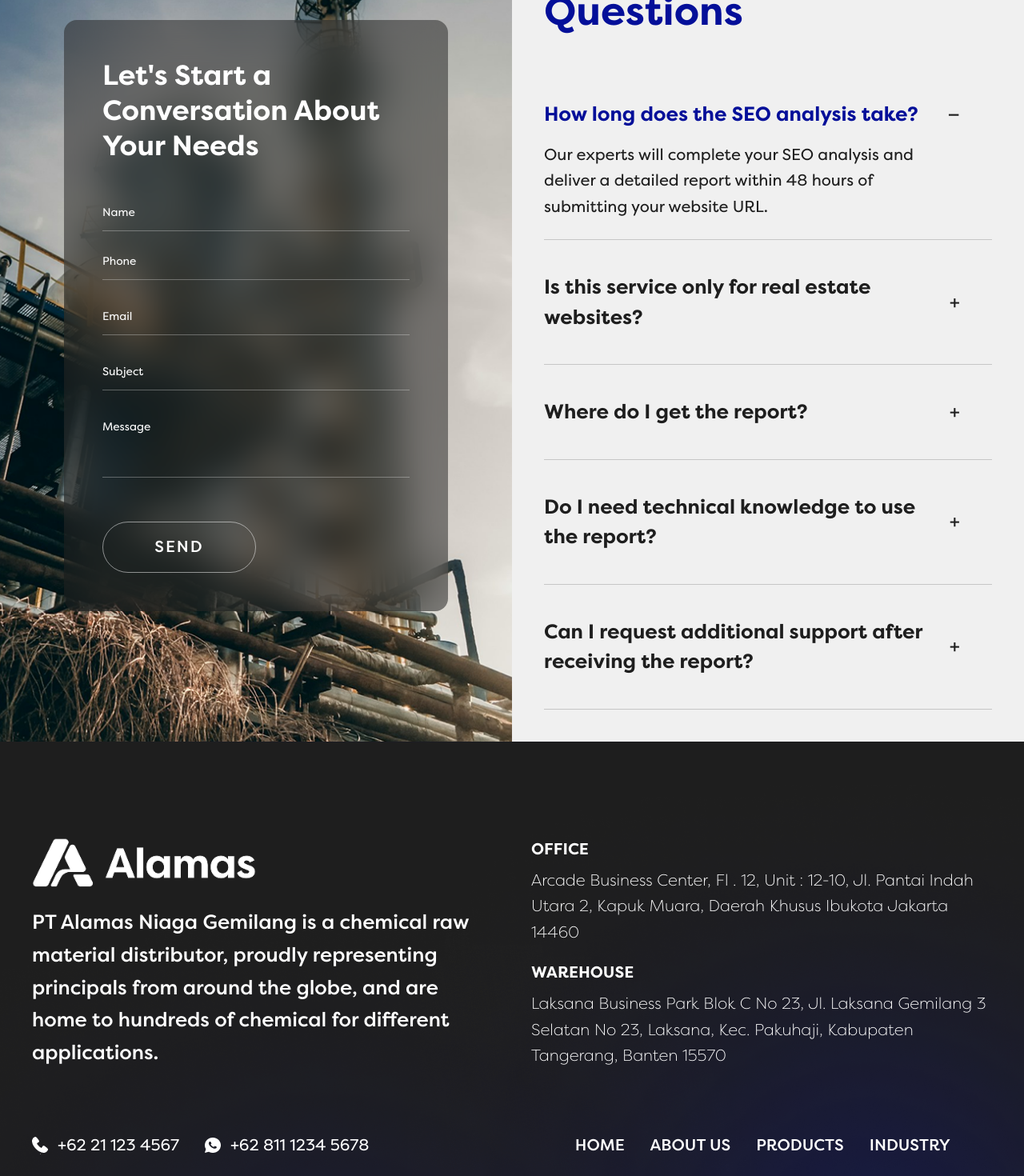
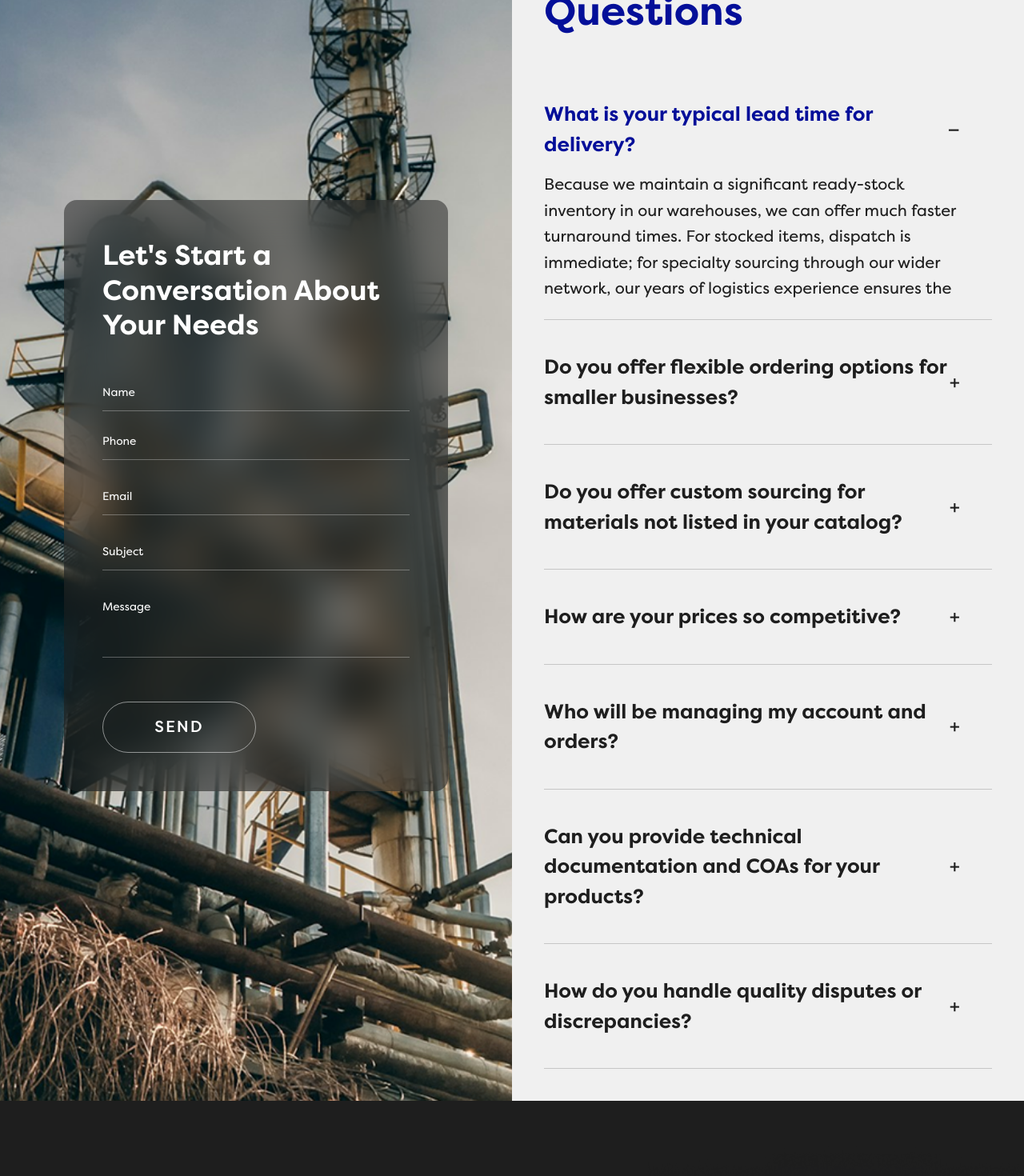
Before and after one commit to rendiero25/alamas-backend, a React (Vite) app: page /about-us in a window 1280 px wide. Shown: the part 2900-4370 px from the top of the page at 80% size. Built offline with nearby package versions, Linux system fonts and the light colour scheme.

Commit message:
edit copywriting

```diff
--- a/src/components/ChemicalSolutionsSection.jsx
+++ b/src/components/ChemicalSolutionsSection.jsx
@@ -54,7 +54,7 @@ const ChemicalSolutionsSection = () => {
                     <h2 className="text-3xl md:text-[50px] font-normal text-black w-full leading-tight">
                         Chemical Solutions for Your Business.<br />
                         <span className="text-primary font-bold text-[50px]">
-                            Committed to support machine parts and equipment
+                            From general chemicals to specialty chemicals, we have it all
                         </span>
                     </h2>
                 </motion.div>
@@ -87,14 +87,25 @@ const ChemicalSolutionsSection = () => {
                             <div>
                                 <h3 className="font-bold text-[25px] mb-3">{product.name}</h3>
                                 <div className="flex flex-wrap gap-4">
-                                    {product.industries.map((ind, iIndex) => (
-                                        <span
-                                            key={iIndex}
-                                            className="text-black text-[16px] font-normal bg-[#D2D3CD]/25 px-4 py-2 rounded-full border border-[#999996]/50"
-                                        >
-                                            {ind}
-                                        </span>
-                                    ))}
+                                    {product.industries.map((ind, iIndex) => {
+                                        const industryColors = {
+                                            "Food Ingredients": "#009F6F",
+                                            "Paint and Coatings": "#026DD6",
+                                            "Home and Personal Care": "#E107CB",
+                                            "Polyurethane Foam": "#E14640",
+                                            "Cigarettes and Vape": "#333333"
+                                        };
+                                        const color = industryColors[ind] || '#000000';
+                                        return (
+                                            <span
+                                                key={iIndex}
+                                                className="text-[16px] font-normal bg-[#D2D3CD]/25 px-4 py-2 rounded-full border"
+                                                style={{ color: color, borderColor: color }}
+                                            >
+                                                {ind}
+                                            </span>
+                                        );
+                                    })}
                                 </div>
                             </div>
                         </motion.div>
--- a/src/components/ContactFAQSection.jsx
+++ b/src/components/ContactFAQSection.jsx
@@ -31,25 +31,33 @@ const ContactFAQSection = () => {
 
     const faqs = [
         {
-            q: 'How long does the SEO analysis take?',
-            a: 'Our experts will complete your SEO analysis and deliver a detailed report within 48 hours of submitting your website URL.'
+            q: 'What is your typical lead time for delivery?',
+            a: 'Because we maintain a significant ready-stock inventory in our warehouses, we can offer much faster turnaround times. For stocked items, dispatch is immediate; for specialty sourcing through our wider network, our years of logistics experience ensures the most efficient route to your facility.'
         },
         {
-            q: 'Is this service only for real estate websites?',
-            a: 'No, our service is available for all types of websites, including e-commerce, education, and healthcare.'
+            q: 'Do you offer flexible ordering options for smaller businesses?',
+            a: 'Yes. One of our core advantages is supporting businesses of all sizes through Low Minimum Order Quantities (MOQs). We understand that not every project requires a big quantity of certain items, so we provide the flexibility to order exactly what you need without the burden of excessive overhead. Some of our products MOQ are 100 grams !!'
         },
         {
-            q: 'Where do I get the report?',
-            a: 'Alamas is a team of specialists and partners dedicated to delivering quality chemicals and reliable solutions for your business'
+            q: 'Do you offer custom sourcing for materials not listed in your catalog?',
+            a: 'Absolutely. Our sourcing capability is not limited to our current inventory. If you require a specific chemical or a customized grade of raw material, our extended sourcing network allows us to locate hard-to-find chemicals and specialty raw materials that are not available through standard channels. If it’s on the market, we have the connections to find it for you.'
         },
         {
-            q: 'Do I need technical knowledge to use the report?',
-            a: 'With the experience of serving hundreds of satisfied customer, PT Alamas Niaga Gemilang strive to be your ultimate partner in success.'
+            q: 'How are your prices so competitive?',
+            a: 'We provide first-hand pricing by bridging the gap between global manufacturers and your facility. By eliminating unnecessary middlemen and leveraging our long-standing direct relationships with factories, we pass the cost savings directly to you.'
         },
         {
-            q: 'Can I request additional support after receiving the report?',
-            a: 'PT Alamas Niaga Gemilang is a chemical raw material distributor, proudly representing principals from around the globe, and are home to hundreds of chemical for different applications.'
-        }
+            q: 'Who will be managing my account and orders?',
+            a: 'Your account will be handled by personnel with 10+ years of technical experience in chemical distribution. You aren’t just getting a salesperson; you are getting a partner who understands the technical specifications, safety requirements, and supply chain nuances of raw material trading'
+        },
+        {
+            q: 'Can you provide technical documentation and COAs for your products?',
+            a: 'Transparency is central to our "original goods" guarantee. Every batch we distribute is accompanied by a Certificate of Analysis (COA) and necessary Material Safety Data Sheets (MSDS). We ensure that the technical specifications delivered to your facility perfectly match the manufacturer’s original standards.'
+        },
+        {
+            q: 'How do you handle quality disputes or discrepancies?',
+            a: 'Because we prioritize long-term partnerships, we stand firmly behind the integrity of our goods. Our years of experienced personnel follow a rigorous quality-control protocol. In the rare event of a discrepancy, we provide rapid technical support and a transparent resolution process to ensure your production remains uninterrupted.'
+        },
     ];
 
     return (
--- a/src/components/Header.jsx
+++ b/src/components/Header.jsx
@@ -1,6 +1,6 @@
 import React, { useState } from 'react';
 import { Link, useLocation, useNavigate } from 'react-router-dom';
-import { HiMenu, HiX } from 'react-icons/hi';
+import { HiMenuAlt1, HiX } from 'react-icons/hi';
 import { motion, AnimatePresence } from 'motion/react';
 
 import Logo from '../assets/header/logoalamas.png';
@@ -84,7 +84,7 @@ const Header = () => {
                         onClick={() => setIsMenuOpen(!isMenuOpen)}
                         className="text-3xl text-black hover:text-primary transition-colors focus:outline-none"
                     >
-                        {isMenuOpen ? <HiX /> : <HiMenu />}
+                        {isMenuOpen ? <HiX /> : <HiMenuAlt1 />}
                     </button>
                 </div>
             </div>
--- a/src/components/Hero.jsx
+++ b/src/components/Hero.jsx
@@ -94,7 +94,7 @@ const Hero = () => {
                 {/* Dark Overlay for better text readability */}
                 <div className="absolute inset-0"></div>
 
-                <div className="container mx-auto px-10 xl:px-15 2xl:px-0 relative z-10 w-full">
+                <div className="container mx-auto px-10 xl:px-15 2xl:px-10 relative z-10 w-full">
                     <div className="max-w-5xl 2xl:-ml-10">
                         <motion.p
                             initial={{ opacity: 0, y: 30 }}
@@ -108,9 +108,9 @@ const Hero = () => {
                             initial={{ opacity: 0, y: 30 }}
                             animate={{ opacity: 1, y: 0 }}
                             transition={{ duration: 0.8, delay: 0.4 }}
-                            className="text-white text-4xl md:text-[80px] font-extrabold leading-tight mb-8"
+                            className="text-white text-4xl md:text-[80px] font-extrabold leading-tight mb-8 uppercase"
                         >
-                            CHEMICAL DISTRIBUTOR <br /> COMPANY
+                            raw material distributor <br /> company
                         </motion.h1>
                         <motion.p
                             initial={{ opacity: 0, y: 30 }}
@@ -118,9 +118,8 @@ const Hero = () => {
                             transition={{ duration: 0.8, delay: 0.6 }}
                             className="text-white text-base md:text-[25px] font-medium leading-relaxed mb-10 max-w-5xl"
                         >
-                            At our core, we believe that providing a trusted and seamless chemical
-                            distribution service is the key to unlocking new possibilities for innovation,
-                            ultimately driving long-term success and robust business growth.
+                            Access to decades of expertise and expansive supply network. We bridge the gap between global
+                            manufacturers and your facility with first-hand pricing and a zero-compromise approach to quality.
                         </motion.p>
 
                         <motion.a
--- a/src/components/IndustryList.jsx
+++ b/src/components/IndustryList.jsx
@@ -9,9 +9,9 @@ import { Link } from "react-router-dom";
 const IndustryList = () => {
     const industries = [
         {
-            slug: "polyurethanes",
+            slug: "polyurethane-foam",
             bg: Industry1Bg,
-            title: "Polyurethane",
+            title: "Polyurethane Foam",
             heading: "Elevating Polyurethanes & Hygiene Standards with Premium Materials",
             desc: "We supply essential raw materials for polyurethane and hygiene applications, ensuring product safety, performance, and quality. With innovation at the core, we help our partners deliver effective and reliable solutions to the market.",
         },
--- a/src/components/ProductList.jsx
+++ b/src/components/ProductList.jsx
@@ -167,7 +167,7 @@ const ProductList = () => {
                                             hidden: { opacity: 0, y: 20 },
                                             visible: { opacity: 1, y: 0 }
                                         }}
-                                        className="border border-black p-6 rounded-2xl flex flex-col justify-between hover:shadow-lg transition-all bg-white group hover:-translate-y-1"
+                                        className="border border-black/25 p-6 rounded-2xl flex flex-col justify-between hover:shadow-lg transition-all bg-white group hover:-translate-y-1"
                                     >
                                         <div>
                                             <h4 className="font-bold text-[20px] mb-4 h-12 overflow-hidden leading-tight group-hover:text-primary">
@@ -175,11 +175,27 @@ const ProductList = () => {
                                             </h4>
 
                                             <div className="flex flex-wrap gap-2">
-                                                {product.industries.map((ind, iIdx) => (
-                                                    <span key={iIdx} className="text-[12px] font-normal bg-[#D2D3CD]/25 border border-[#999996] px-3 py-1 rounded-full text-black whitespace-nowrap">
-                                                        {ind}
-                                                    </span>
-                                                ))}
+                                                {product.industries.map((ind, iIdx) => {
+                                                    const industryColors = {
+                                                        "Food Ingredients": "#009F6F",
+                                                        "Paint and Coatings": "#026DD6",
+                                                        "Home and Personal Care": "#E107CB",
+                                                        "Polyurethane Foam": "#E14640",
+                                                        "Cigarettes and Vape": "#333333"
+                                                    };
+
+                                                    const color = industryColors[ind] || "#000000";
+
+                                                    return (
+                                                        <span
+                                                            key={iIdx}
+                                                            className="text-[12px] font-normal bg-[#D2D3CD]/25 border px-3 py-1 rounded-full whitespace-nowrap"
+                                                            style={{ color: color, borderColor: color }}
+                                                        >
+                                                            {ind}
+                                                        </span>
+                                                    );
+                                                })}
                                             </div>
                                         </div>
                                     </motion.div>
--- a/src/data/products.json
+++ b/src/data/products.json
@@ -87,7 +87,7 @@
     ]
   },
   {
-    "name": "Polyurethanes",
+    "name": "Polyurethane Foam",
     "categories": [
       {
         "name": "Polyols and Glycols",
```
